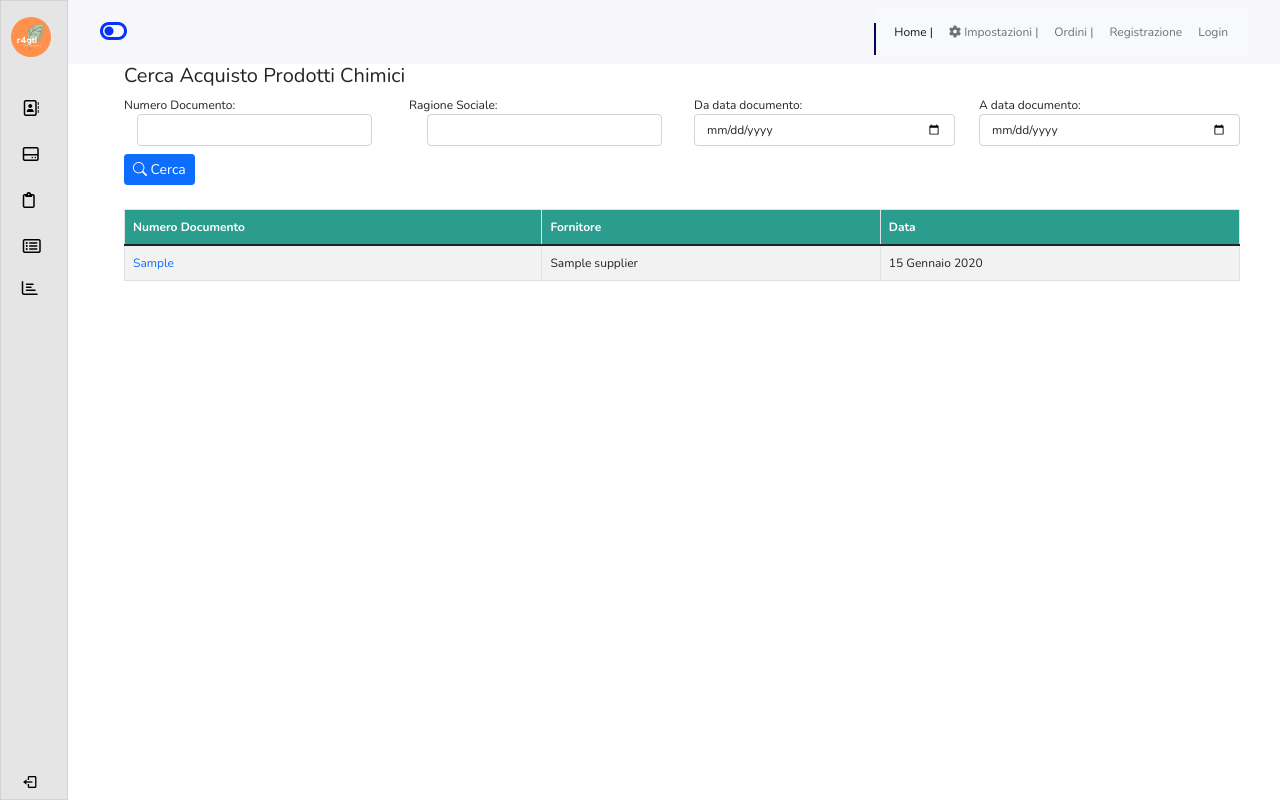
After one commit to r4gtl/e_factoryDjango, a Django app: page /chemicals/purchase-list/ in a window 1280 px wide. The commit adds this page. Run offline with Django 4.2, Linux system fonts and the light colour scheme; tables that the repository leaves empty hold one stand-in row (values such as "Sample post"); some libraries are stand-ins or nearby versions.

Commit message:
Filters on purchases chemicals

```diff
--- a/chemicals/filters.py
+++ b/chemicals/filters.py
@@ -59,20 +59,23 @@ class ChemicalFilter(django_filters.FilterSet):
         fields = ['description']
 
 class PurchaseFilter(django_filters.FilterSet):
-        n_document=django_filters.CharFilter(field_name='n_document', lookup_expr='icontains', widget=forms.TextInput(attrs={'style': 'width: 90%; margin-left: 5%'}), label="")
-        supplier=django_filters.CharFilter(field_name='id_supplier__company_name', lookup_expr='icontains', widget=forms.TextInput(attrs={'style': 'width: 90%; margin-left: 7%'}), label="")
+        n_document=django_filters.CharFilter(field_name='n_document', lookup_expr='icontains', widget=forms.TextInput(attrs={'style': 'width: 90%; margin-left: 5%'}), label="Numero Documento")
+        supplier=django_filters.CharFilter(field_name='id_supplier__company_name', lookup_expr='icontains', widget=forms.TextInput(attrs={'style': 'width: 90%; margin-left: 7%'}), label="Ragione Sociale")
+        from_date=django_filters.DateFilter(field_name='date_doc', lookup_expr='gt', widget=forms.DateInput(attrs={'type': 'date'}), label="Da data documento")
+        to_date=django_filters.DateFilter(field_name='date_doc', lookup_expr='lt', widget=forms.DateInput(attrs={'type': 'date'}), label="A data documento")
+        date_range = django_filters.DateRangeFilter(field_name='date_doc')
 
         class Meta:
             model = ChemicalPurchase
-            fields = ['n_document', 'supplier']
+            fields = ['n_document', 'id_supplier', 'date_doc']
 
-            filter_overrides = {
-                models.CharField: {
-                    'filter_class': django_filters.CharFilter,
-                    'extra': lambda f: {
-                        'lookup_expr': 'icontains',
-                        'widget' : forms.TextInput(attrs={'style': 'width: 90%; margin-left: 5%'})
+            # filter_overrides = {
+            #     models.CharField: {
+            #         'filter_class': django_filters.CharFilter,
+            #         'extra': lambda f: {
+            #             'lookup_expr': 'icontains',
+            #             'widget' : forms.TextInput(attrs={'style': 'width: 90%; margin-left: 5%'})
 
-                    },
-                },
-            }
+            #         },
+            #     },
+            # }
--- /dev/null
+++ b/chemicals/templates/chemicals/purchase_list.html
@@ -0,0 +1,61 @@
+{% extends 'base.html' %}
+{% load static %}
+{% load crispy_forms_tags %}
+{% load widget_tweaks %}
+{% block head_title %}{{ block.super }} - Acquisti Prodotti Chimici{% endblock head_title %}
+{% block content %}
+
+<div class="container">
+    <form method="get">
+    <div class="well">
+        <h5 style="margin-top: 0">Cerca Acquisto Prodotti Chimici</h5>
+        <div class="row">
+        <div class="form-group col-sm-4 col-md-3">
+            {{ filter.form.n_document.label_tag }}
+            {% render_field filter.form.n_document class="form-control" %}
+        </div>
+        <div class="form-group col-sm-4 col-md-3">
+            {{ filter.form.supplier.label_tag }}
+            {% render_field filter.form.supplier class="form-control" %}
+        </div>
+        <div class="form-group col-sm-4 col-md-3">
+            {{ filter.form.from_date.label_tag }}
+            {% render_field filter.form.from_date class="form-control" %}
+        </div>
+        <div class="form-group col-sm-4 col-md-3">
+            {{ filter.form.to_date.label_tag }}
+            {% render_field filter.form.to_date class="form-control" %}
+        </div>
+        </div>
+        <button type="submit" class="btn btn-primary btn-sm mt-2 mb-4">
+        <span class="bi bi-search"></span> Cerca
+        </button>
+        <!-- <a class="btn btn-sm btn-success mt-2 mb-4" href="{% url 'master_data:create-supplier' %}"><span class="bi bi-person-plus-fill"></span> Aggiungi</a> -->
+        <!--<button type="submit" class="btn btn-success btn-sm mt-2 mb-4">
+        <span class="bi bi-person-plus-fill"></span> Aggiungi
+        </button>-->
+    </div>
+    </form>
+
+    <table class="table table-bordered table-striped">
+    <thead>
+        <tr>
+        <th>Numero Documento</th>
+        <th>Fornitore</th>
+        <th>Data</th>
+
+        </tr>
+    </thead>
+    <tbody>
+        {% for purchase in filter.qs %}
+        <tr>
+        <td><a href="">{{ purchase.n_document }}</a></td>
+        <td>{{ purchase.id_supplier }}</td>
+        <td>{{ purchase.date_doc }}</td>
+        {% endfor %}
+
+    </tbody>
+    </table>
+</div>
+
+{% endblock content %}
--- a/chemicals/urls.py
+++ b/chemicals/urls.py
@@ -29,4 +29,6 @@ urlpatterns = [
     path('substances-list/', views.load_substances_to_search, name='load-substances-search'),
     #path('data/<str:search_description>/<str:search_cas>/<str:search_ec>/', views.load_substances_to_search_filtered, name='load-substances-search-filtered'),
     path('substance/<str:search_cas>/', views.load_substances_to_search_filtered, name='load-substances-search-filtered'),
+
+    path('purchase-list/', views.purchaselist, name="search-purchase"),
 ]
--- a/chemicals/views.py
+++ b/chemicals/views.py
@@ -33,7 +33,7 @@ from .models import (
     ChemicalPurchase, ChemicalPurchaseDetail,
     )
 
-from .filters import OrderFilter, ChemicalFilter
+from .filters import OrderFilter, ChemicalFilter, PurchaseFilter
 #from django.db.models import Max, Prefetch, Subquery, OuterRef, FilteredRelation,Q, F
 from master_data.mixins import StaffMixin
 from django.core.paginator import Paginator
@@ -676,9 +676,9 @@ def update_conf_order(request, pk):
 '''Fine Sezione Ordini'''
 '''Sezione Documenti di Acquisto'''
 def purchaselist(request):
-    suppliers_list = ChemicalPurchase.objects.filter(category=2)
-    suppliers_filter = SupplierFilter(request.GET, queryset=suppliers_list)
-    return render(request, 'chemicals/suppliers_list.html', {'filter': suppliers_filter})
+    purchase_list = ChemicalPurchase.objects.all()
+    purchase_filter = PurchaseFilter(request.GET, queryset=purchase_list)
+    return render(request, 'chemicals/purchase_list.html', {'filter': purchase_filter})
 
 '''Fine Sezione Documenti di Acquisto'''
 
--- a/templates/partials/_sidebar.html
+++ b/templates/partials/_sidebar.html
@@ -47,6 +47,7 @@
                             <ul class="btn-toggle-nav list-unstyled fw-normal pb-1 small" >
                                 <li><a href="fornitori.html" target="_blank" rel="noopener noreferrer" class="link-light rounded nav_link">Ordini</a></li>
                                 <li><a href="#" class="link-light rounded nav_link">Acquisti</a></li>
+                                <li><a href="{% url 'chemicals:search-purchase' %}" class="link-light rounded nav_link">Acquisti Prodotti Chimici</a></li>
                             </ul>
                         </div>
                     </li>
```
Also changed, not shown: chemicals/migrations/0024_alter_chemicalpurchase_options.py (added).
